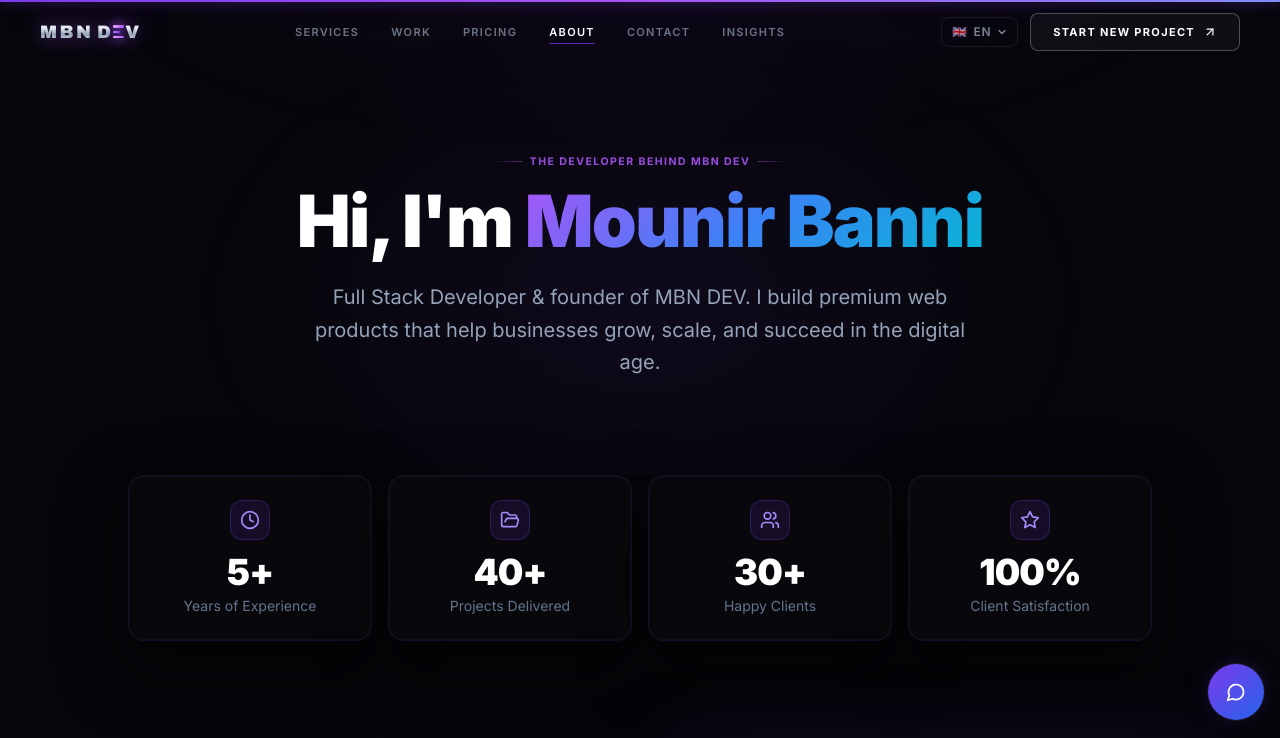
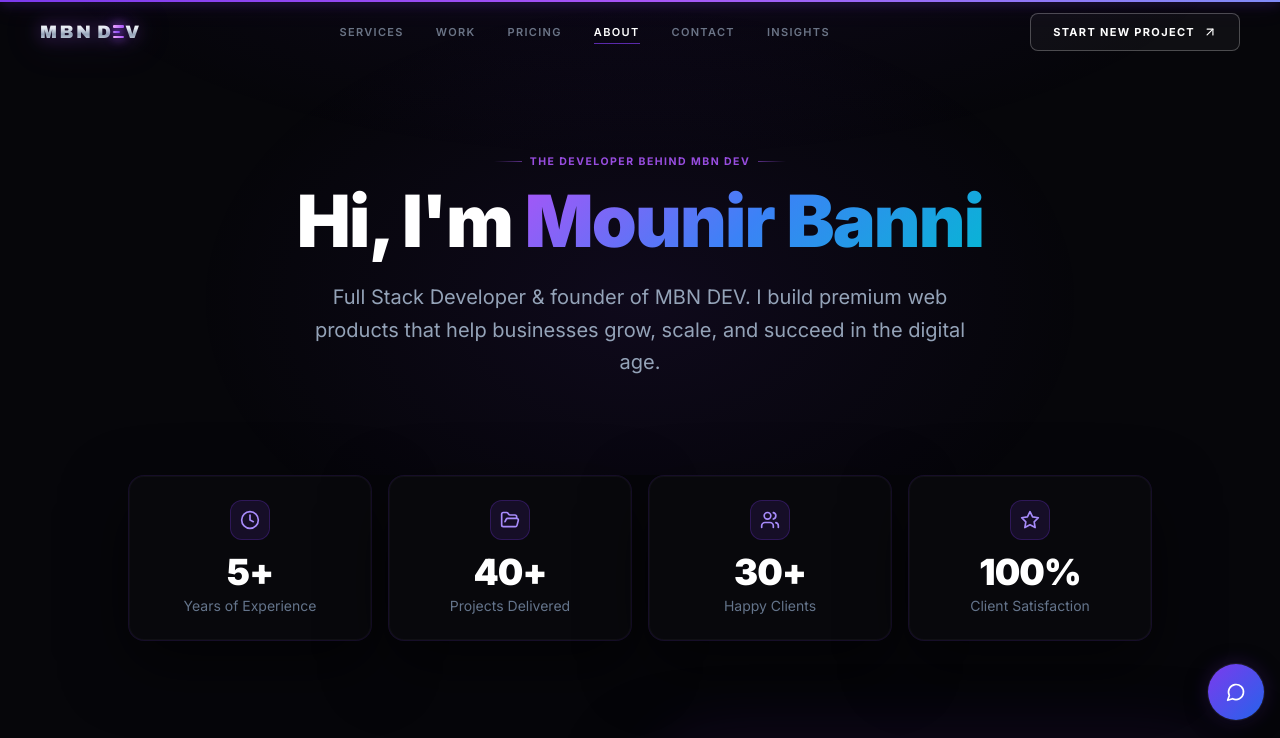
Before and after one commit to mounirbeni/mbndev, a Next.js app in the folder frontend/: page /about in a window 1280 px wide. Shown: the top 738 px of the page. Built offline with nearby package versions, Linux system fonts and the light colour scheme.

Commit message:
Remove i18n language switcher, revert to English-only
Co-Authored-By: Claude Sonnet 4.6 <noreply@anthropic.com>

```diff
--- a/frontend/src/components/landing/Navbar.tsx
+++ b/frontend/src/components/landing/Navbar.tsx
@@ -8,7 +8,6 @@ import Logo3D from '@/components/ui/Logo3D';
 import { ArrowUpRight } from 'lucide-react';
 import { useAuth } from '@/contexts/AuthContext';
 import { useLanguage } from '@/contexts/LanguageContext';
-import LanguageSwitcher from '@/components/ui/LanguageSwitcher';
 
 const navLinks = [
   { label: 'Services',  href: '/services'  },
@@ -112,7 +111,6 @@ export default function Navbar() {
 
             {/* Right CTA */}
             <div className="flex items-center gap-3">
-              <LanguageSwitcher />
               {mounted && user ? (
                 <Link href={user.role === 'admin' ? '/dashboard/admin' : '/dashboard/client'}>
                   {/* Desktop */}
--- a/frontend/src/components/ui/LanguageSwitcher.tsx
+++ /dev/null
@@ -1,85 +0,0 @@
-'use client';
-
-import { useState, useRef, useEffect } from 'react';
-import { useLanguage } from '@/contexts/LanguageContext';
-import type { Locale } from '@/lib/i18n/translations';
-
-const LOCALES: { value: Locale; label: string; flag: string }[] = [
-  { value: 'en', label: 'English', flag: '🇬🇧' },
-  { value: 'fr', label: 'Français', flag: '🇫🇷' },
-  { value: 'ar', label: 'العربية', flag: '🇲🇦' },
-];
-
-export default function LanguageSwitcher() {
-  const { locale, setLocale } = useLanguage();
-  const [open, setOpen] = useState(false);
-  const ref = useRef<HTMLDivElement>(null);
-
-  const current = LOCALES.find((l) => l.value === locale) ?? LOCALES[0];
-
-  useEffect(() => {
-    function handleClick(e: MouseEvent) {
-      if (ref.current && !ref.current.contains(e.target as Node)) {
-        setOpen(false);
-      }
-    }
-    document.addEventListener('mousedown', handleClick);
-    return () => document.removeEventListener('mousedown', handleClick);
-  }, []);
-
-  return (
-    <div ref={ref} className="relative" data-testid="language-switcher">
-      <button
-        onClick={() => setOpen((o) => !o)}
-        aria-label="Switch language"
-        aria-expanded={open}
-        className="flex items-center gap-1.5 px-2.5 py-1.5 rounded-lg text-xs font-semibold uppercase tracking-wider transition-colors duration-150"
-        style={{
-          color:      'rgba(148,163,184,0.8)',
-          background: open ? 'rgba(255,255,255,0.07)' : 'transparent',
-          border:     '1px solid rgba(255,255,255,0.08)',
-        }}
-        onMouseEnter={(e) => { e.currentTarget.style.color = '#fff'; }}
-        onMouseLeave={(e) => { e.currentTarget.style.color = open ? '#fff' : 'rgba(148,163,184,0.8)'; }}
-      >
-        <span>{current.flag}</span>
-        <span>{current.value.toUpperCase()}</span>
-        <svg
-          width="10" height="10" viewBox="0 0 10 10" fill="none"
-          style={{ transform: open ? 'rotate(180deg)' : 'rotate(0deg)', transition: 'transform 0.15s' }}
-        >
-          <path d="M2 3.5L5 6.5L8 3.5" stroke="currentColor" strokeWidth="1.5" strokeLinecap="round" strokeLinejoin="round" />
-        </svg>
-      </button>
-
-      {open && (
-        <div
-          className="absolute right-0 mt-2 w-36 rounded-xl overflow-hidden shadow-2xl z-50"
-          style={{ background: 'rgba(18,17,30,0.97)', border: '1px solid rgba(255,255,255,0.1)' }}
-        >
-          {LOCALES.map((l) => (
-            <button
-              key={l.value}
-              onClick={() => { setLocale(l.value); setOpen(false); }}
-              className="w-full flex items-center gap-2.5 px-4 py-2.5 text-sm transition-colors duration-100 text-left"
-              style={{
-                color:      l.value === locale ? '#fff' : 'rgba(148,163,184,0.8)',
-                background: l.value === locale ? 'rgba(124,58,237,0.25)' : 'transparent',
-              }}
-              onMouseEnter={(e) => { if (l.value !== locale) e.currentTarget.style.background = 'rgba(255,255,255,0.06)'; }}
-              onMouseLeave={(e) => { e.currentTarget.style.background = l.value === locale ? 'rgba(124,58,237,0.25)' : 'transparent'; }}
-            >
-              <span>{l.flag}</span>
-              <span>{l.label}</span>
-              {l.value === locale && (
-                <svg className="ml-auto" width="12" height="12" viewBox="0 0 12 12" fill="none">
-                  <path d="M2 6L5 9L10 3" stroke="#a78bfa" strokeWidth="1.5" strokeLinecap="round" strokeLinejoin="round" />
-                </svg>
-              )}
-            </button>
-          ))}
-        </div>
-      )}
-    </div>
-  );
-}
--- a/frontend/src/contexts/LanguageContext.tsx
+++ b/frontend/src/contexts/LanguageContext.tsx
@@ -1,54 +1,19 @@
 'use client';
 
-import React, { createContext, useContext, useState, useEffect, useCallback } from 'react';
-import { t as translate, type Locale } from '@/lib/i18n/translations';
+import React, { createContext, useContext } from 'react';
+import { t as translate } from '@/lib/i18n/translations';
 
 interface LanguageContextValue {
-  locale: Locale;
-  setLocale: (l: Locale) => void;
   t: (key: string, fallback?: string) => string;
-  dir: 'ltr' | 'rtl';
 }
 
-const LanguageContext = createContext<LanguageContextValue>({
-  locale: 'en',
-  setLocale: () => {},
-  t: (key, fallback) => fallback ?? key,
-  dir: 'ltr',
-});
+const tFn = (key: string, fallback?: string) => translate('en', key, fallback);
 
-const STORAGE_KEY = 'mbndev_locale';
+const LanguageContext = createContext<LanguageContextValue>({ t: tFn });
 
 export function LanguageProvider({ children }: { children: React.ReactNode }) {
-  const [locale, setLocaleState] = useState<Locale>('en');
-
-  useEffect(() => {
-    const saved = localStorage.getItem(STORAGE_KEY) as Locale | null;
-    if (saved && ['en', 'fr', 'ar'].includes(saved)) {
-      setLocaleState(saved);
-    }
-  }, []);
-
-  useEffect(() => {
-    const dir = locale === 'ar' ? 'rtl' : 'ltr';
-    document.documentElement.lang = locale;
-    document.documentElement.dir = dir;
-  }, [locale]);
-
-  const setLocale = useCallback((l: Locale) => {
-    localStorage.setItem(STORAGE_KEY, l);
-    setLocaleState(l);
-  }, []);
-
-  const tFn = useCallback(
-    (key: string, fallback?: string) => translate(locale, key, fallback),
-    [locale],
-  );
-
-  const dir = locale === 'ar' ? 'rtl' : 'ltr';
-
   return (
-    <LanguageContext.Provider value={{ locale, setLocale, t: tFn, dir }}>
+    <LanguageContext.Provider value={{ t: tFn }}>
       {children}
     </LanguageContext.Provider>
   );
--- a/frontend/src/lib/i18n/ar.ts
+++ b/frontend/src/lib/i18n/ar.ts
@@ -40,5 +40,4 @@ const ar: Record<string, string> = {
   'status.pending':'قيد الانتظار','status.paid':'مدفوع','status.inProgress':'قيد التنفيذ','status.review':'مراجعة','status.revision':'تعديل','status.delivered':'تم التسليم','status.completed':'مكتمل','status.cancelled':'ملغي','status.active':'نشط','status.live':'مباشر',
 };
 
-export { ar };
 export default ar;
--- a/frontend/src/lib/i18n/fr.ts
+++ b/frontend/src/lib/i18n/fr.ts
@@ -499,5 +499,4 @@ const fr: Record<string, string> = {
   'status.live': 'En ligne',
 };
 
-export { fr };
 export default fr;
--- a/frontend/src/lib/i18n/translations.ts
+++ b/frontend/src/lib/i18n/translations.ts
@@ -1,7 +1,4 @@
-import { fr } from './fr';
-import { ar } from './ar';
-
-export type Locale = 'en' | 'fr' | 'ar';
+export type Locale = 'en';
 
 type Dict = Record<string, string>;
 
@@ -1261,10 +1258,7 @@ const en: Dict = {
   'legal.footer.terms':         'Terms of Service',
 };
 
-const dicts: Record<string, Dict> = { en, fr, ar };
-
-export const translations = { en, fr, ar };
-export function t(locale: string, key: string, fallback?: string): string {
-  const dict = dicts[locale] ?? en;
-  return dict[key] ?? en[key] ?? fallback ?? key;
+export const translations = { en };
+export function t(_locale: string, key: string, fallback?: string): string {
+  return en[key] ?? fallback ?? key;
 }
```
Also changed, not shown: 2 other files (tests, documents, lock files or other folders).
